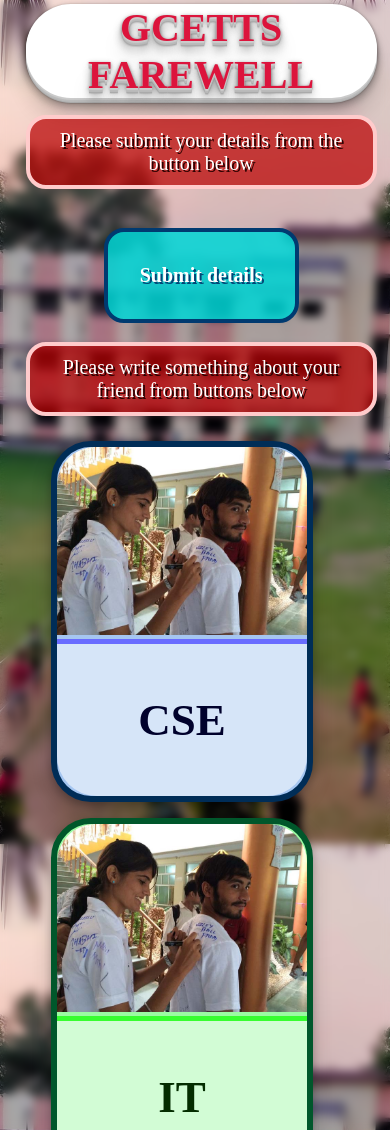
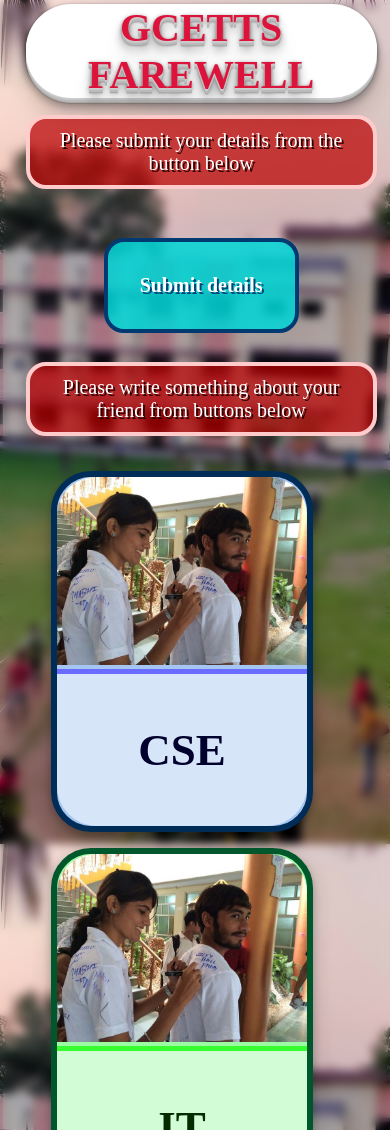
Before and after one commit to Mainak-Deb/GCETTS-Farewell, a plain HTML site: page index.html in a window 390 px wide. Shown: the top 1130 px of the page. Drawn offline with Linux system fonts and the light colour scheme.

Commit message:
responsiveness chnaged

```diff
--- a/index.html
+++ b/index.html
@@ -20,14 +20,14 @@ body {
 }
 @media only screen and (max-width: 1400px) {
   body {
-    height: 150vh;
+    height: 200vh;
     backdrop-filter: blur(5px);
   }
 }
 
 @media only screen and (max-width: 676px) {
   body {
-    height: 250vh;
+    height: 300vh;
     backdrop-filter: blur(5px);
   }
 }
@@ -55,7 +55,7 @@ body:before {
 	grid-gap: 16px;
 	grid-template-columns: repeat(auto-fit, 300px);
 	justify-content: center;
-  margin-top: 90px;
+  margin-top: 120px;
 
 }
 .head   {
@@ -106,7 +106,7 @@ box-shadow: 0 1px 0 #ccc,
   margin: 4px 2px;
   cursor: pointer;
   border-radius: 20px;
-  margin-top: 45px;
+  margin-top: 55px;
   border: rgb(0, 58, 112) 4px solid;
 }
 .button1:hover{
@@ -163,7 +163,7 @@ div.container {
   font-size: 20px;
   text-shadow: 2px 2px #2b0101;
   border-radius: 20px;
-  margin-top: 15px;
+  margin-top: 25px;
   border: rgb(255, 203, 203) 4px solid;
 }
 </style>
```
